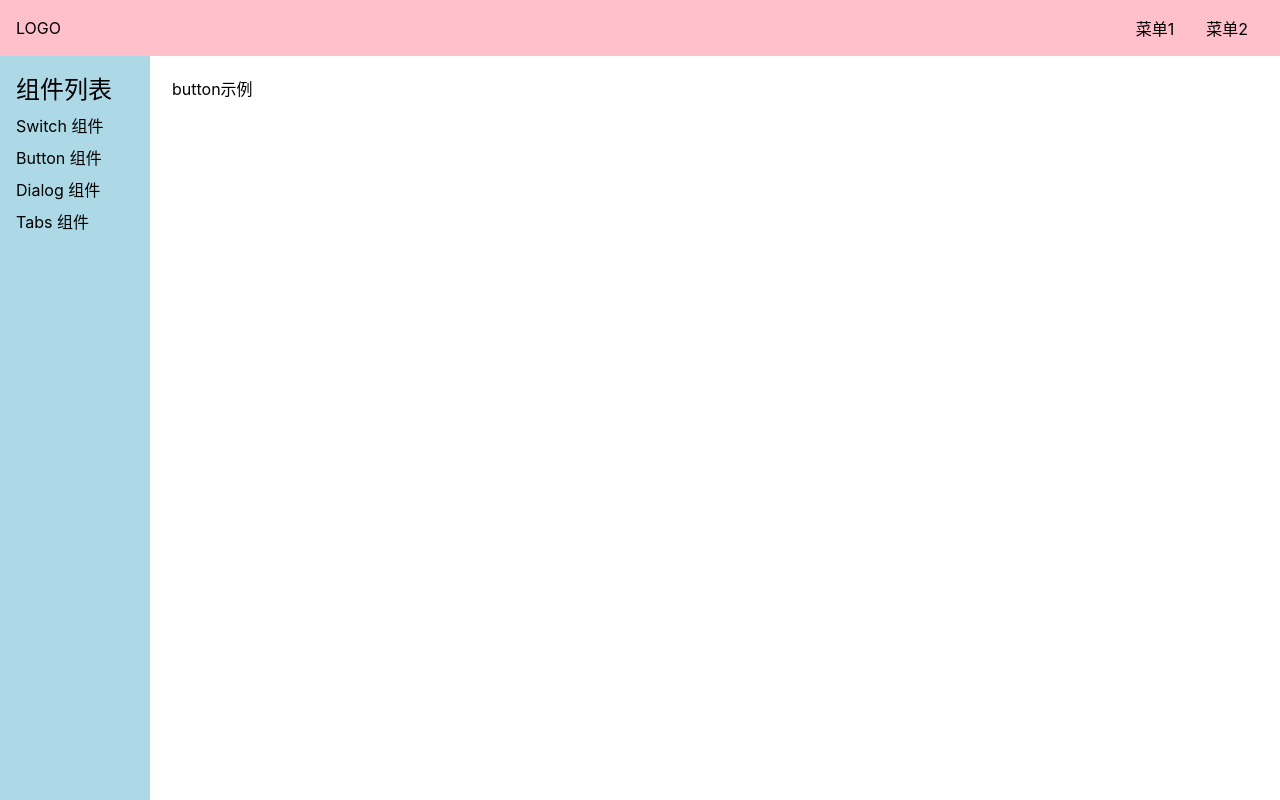
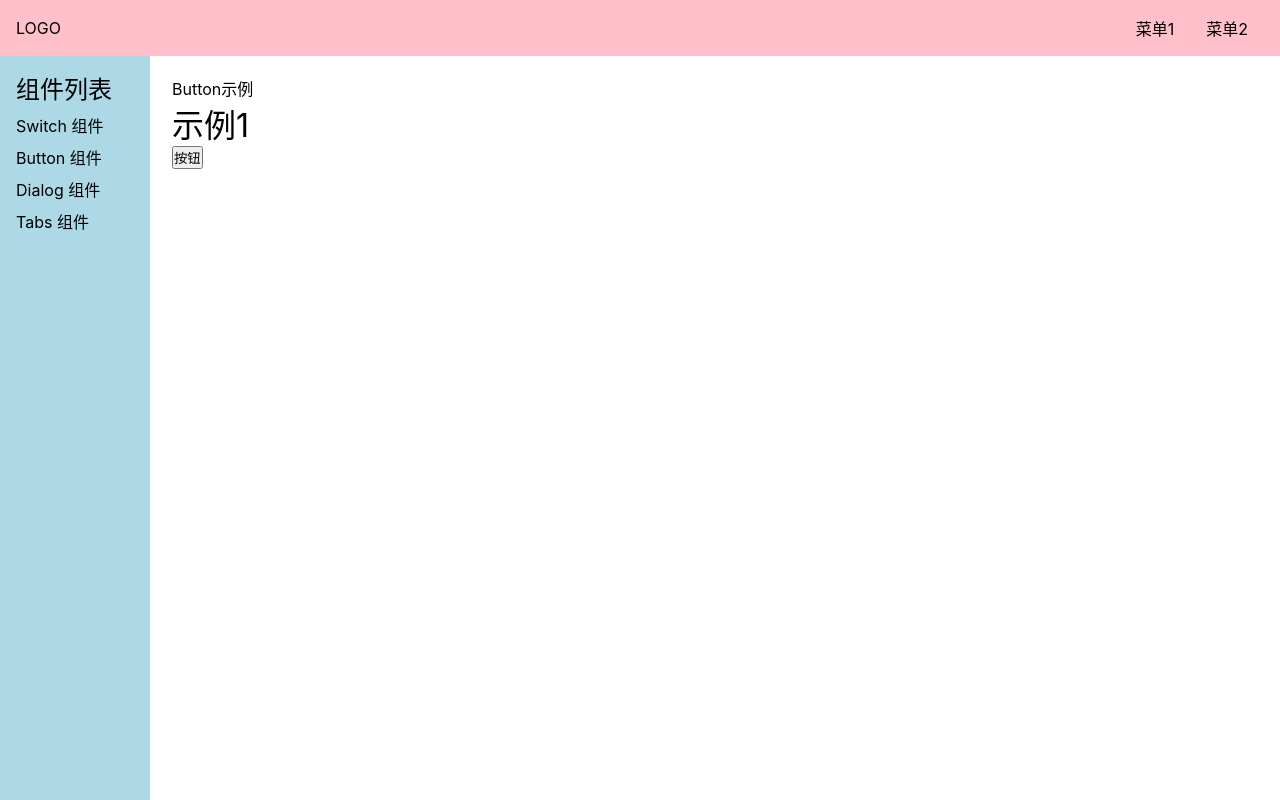
Before and after one commit to 332862394/jl-vue3-ui, a Vue app: page /#/doc/button in a window 1280 px wide. Built offline with nearby package versions, Linux system fonts and the light colour scheme.

Commit message:
创建Button组件

```diff
--- a/src/components/ButtonDemo.vue
+++ b/src/components/ButtonDemo.vue
@@ -1,3 +1,12 @@
 <template>
-  <div>button示例</div>
+  <div>Button示例</div>
+  <h1>示例1</h1>
+  <div><Button>按钮</Button></div>
 </template>
+<script lang="ts">
+import Button from "../lib/Button.vue";
+export default {
+  components: { Button },
+  setup() {},
+};
+</script>
--- /dev/null
+++ b/src/lib/Button.vue
@@ -0,0 +1,3 @@
+<template>
+  <button><slot /></button>
+</template>
```
